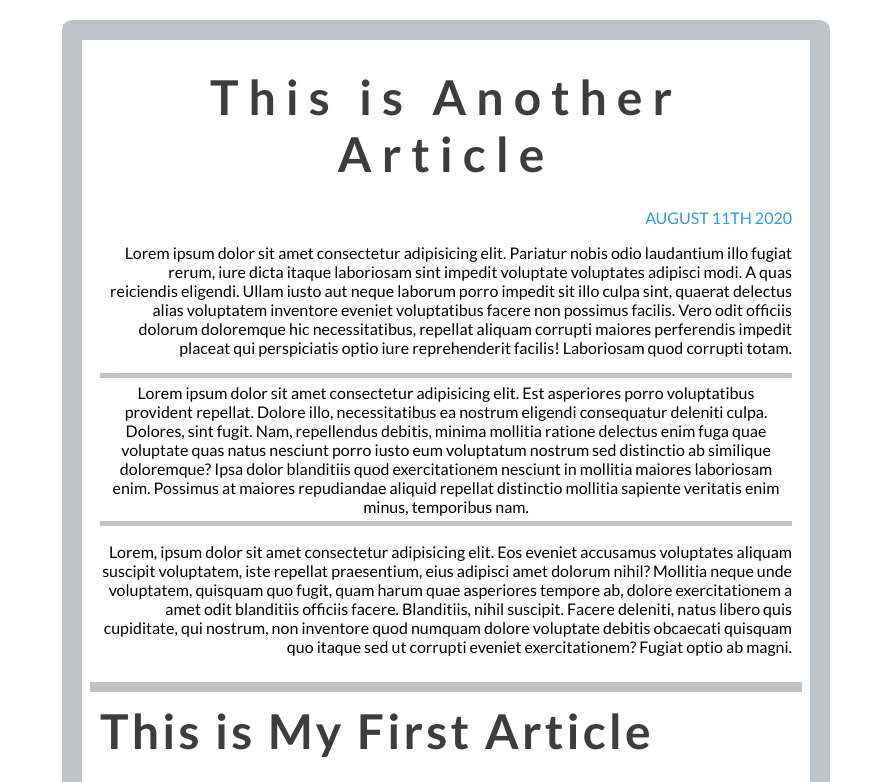
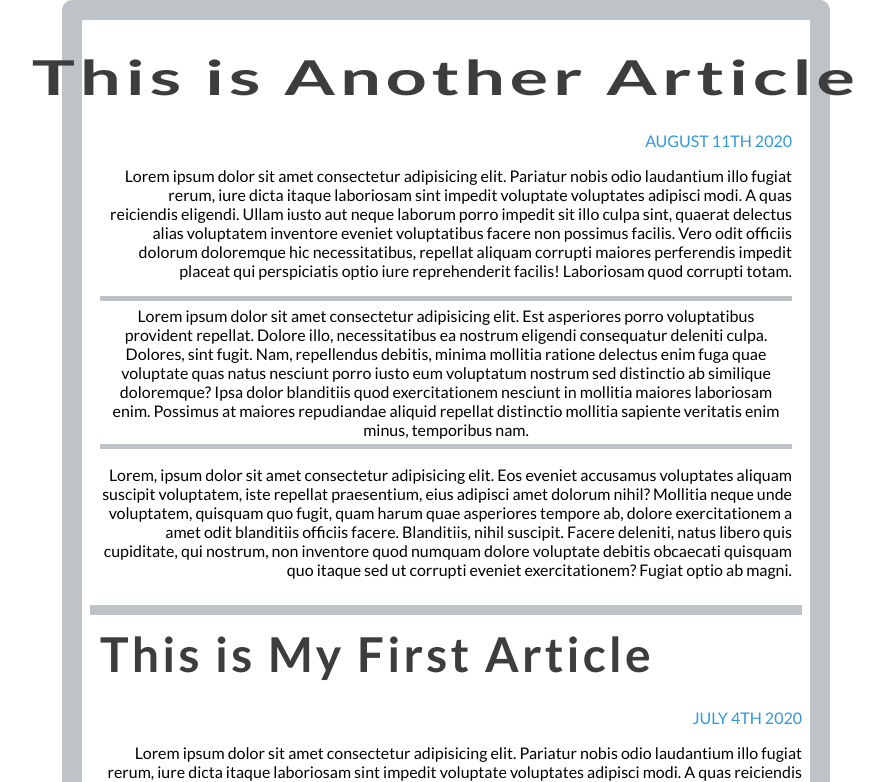
Before and after one commit to Jamflynt/RecreateBlog, a plain HTML site: page index.html in a window 1280 px wide. In both pictures the pointer is over the element "This is Another Article". Shown: the top 782 px of the page, without its empty margins (194-1078 px from the left). Drawn offline with Linux system fonts and the light colour scheme.

Commit message:
Changed h2:hover from letter spacing to transform:scaleX

```diff
--- a/style.css
+++ b/style.css
@@ -3,7 +3,7 @@
 html {
     border: 20px solid #bdc3c7;
     border-radius: 10px;
-    margin: 20px 20%;
+    margin: 0 20%;
 }
 
 body {
@@ -21,7 +21,7 @@ h2 {
 
 h2:hover {
     text-align: center;
-    letter-spacing: 10px;
+    transform: scaleX(1.5);
 }
 
 div.first {
```
